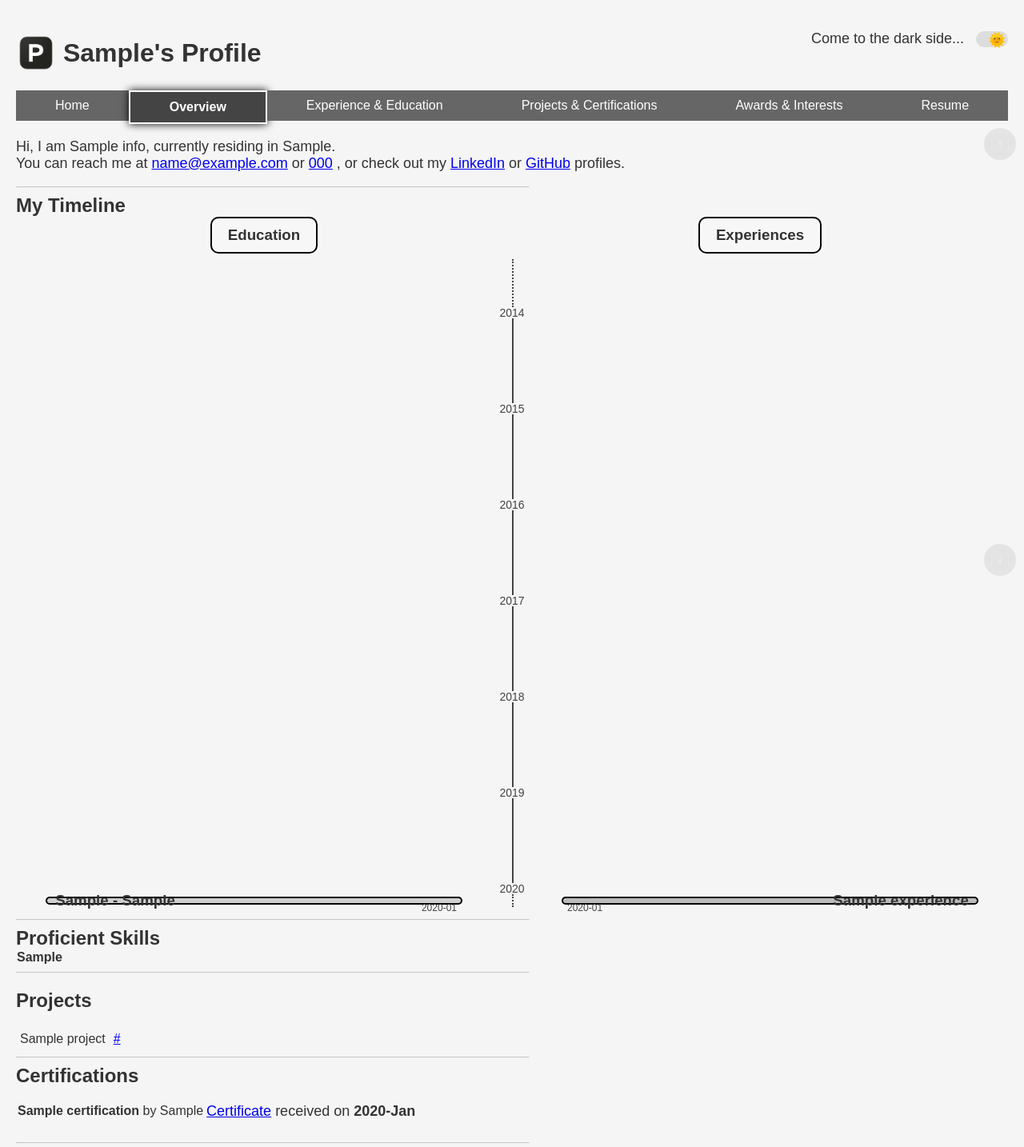
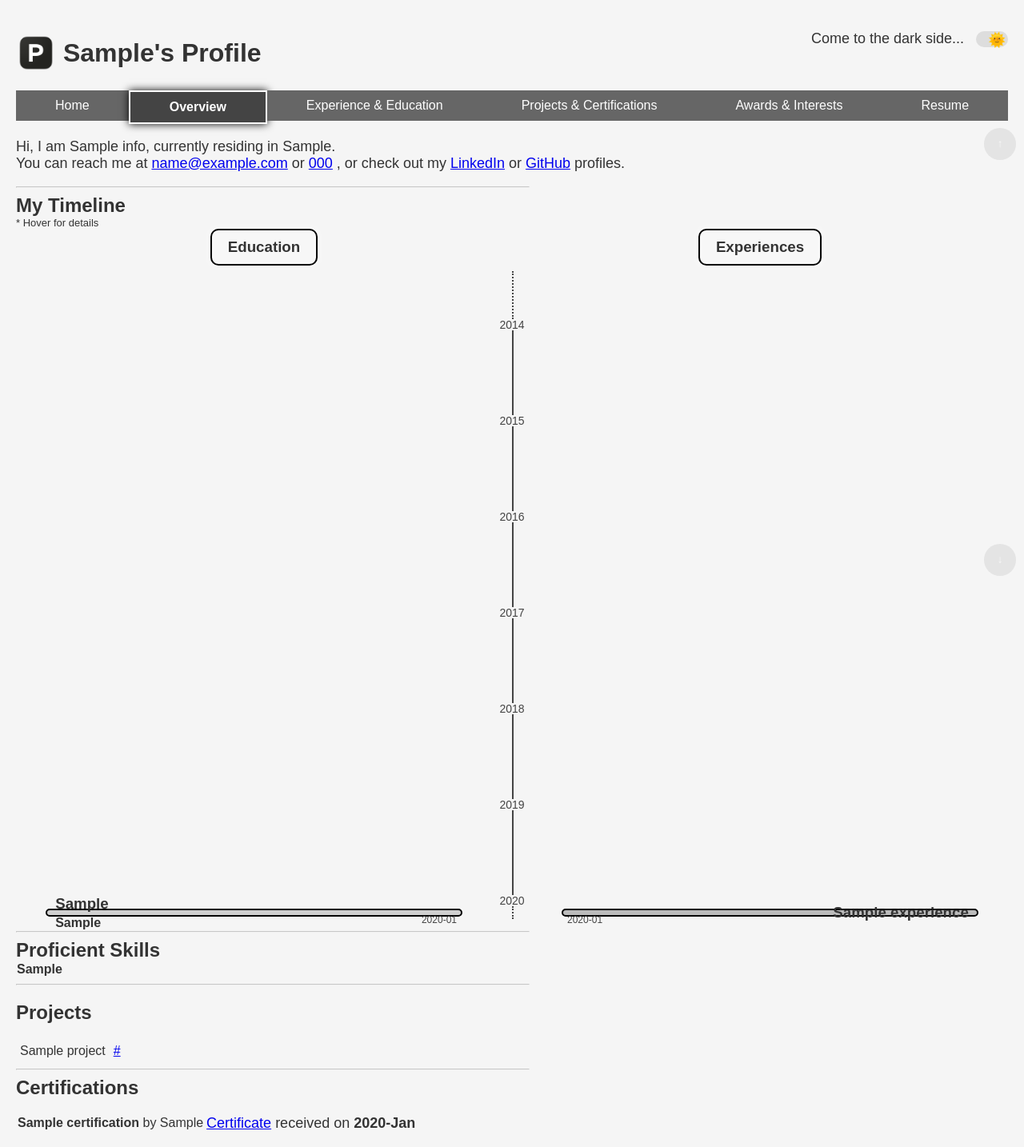
Before and after one commit to asif256000/my_personal_fast_website, a FastAPI app: page /overview in a window 1280 px wide. Shown: the top 1434 px of the page at 80% size. Run offline with FastAPI, Linux system fonts and the light colour scheme; tables that the repository leaves empty hold one stand-in row (values such as "Sample post"); grey boxes marked "Sample" are stand-in pictures.

Commit message:
Provide better instruction for user interaction

```diff
--- a/templates/overview.html
+++ b/templates/overview.html
@@ -16,6 +16,7 @@
 
         <section id="timeline">
         <h2 style="margin: 0;">My Timeline</h2>
+        <p style="font-size: small; margin: 0;">* Hover for details</p>
             <div class="timeline">
                 <div class="timeline-heading left-heading"><h3>Education</h3></div>
                 <div class="timeline-heading right-heading"><h3>Experiences</h3></div>
@@ -23,7 +24,8 @@
                 {% for edu in education %}
                     <div class="timeline-event education" data-start="{{ edu.duration_start.strftime('%Y-%m') }}" data-end="{{ edu.duration_end.strftime('%Y-%m') if edu.duration_end else curr_date.strftime('%Y-%m') }}">
                         <div class="content">
-                            <h3>{{ edu.degree }} - {{ edu.major }}</h3>
+                            <h3>{{ edu.degree }}</h3>
+                            <h4>{{ edu.major }}</h4>
                             <p>{{ edu.institution }}</p>
                         </div>
                         <div class="detail-box">
```
